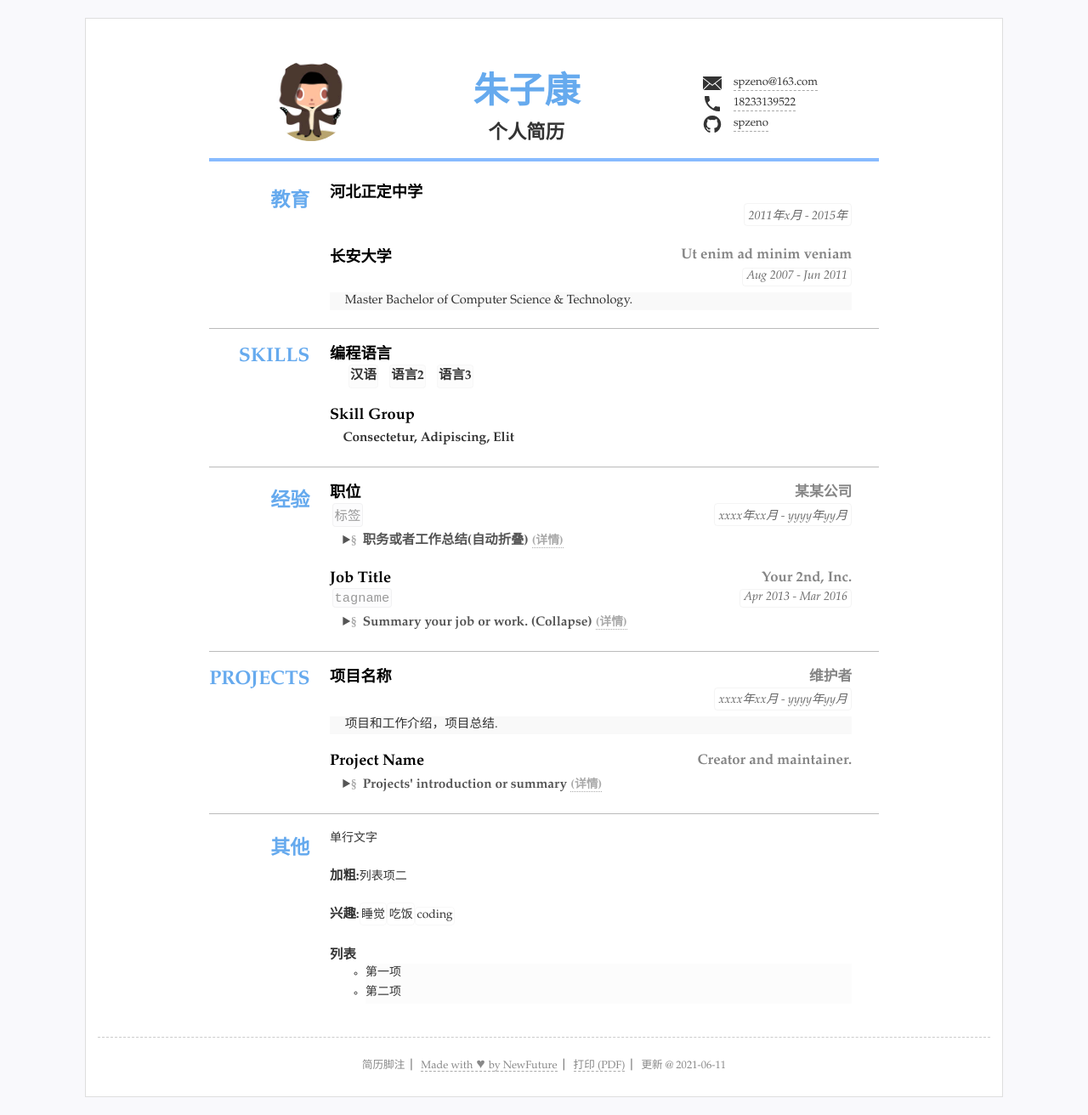
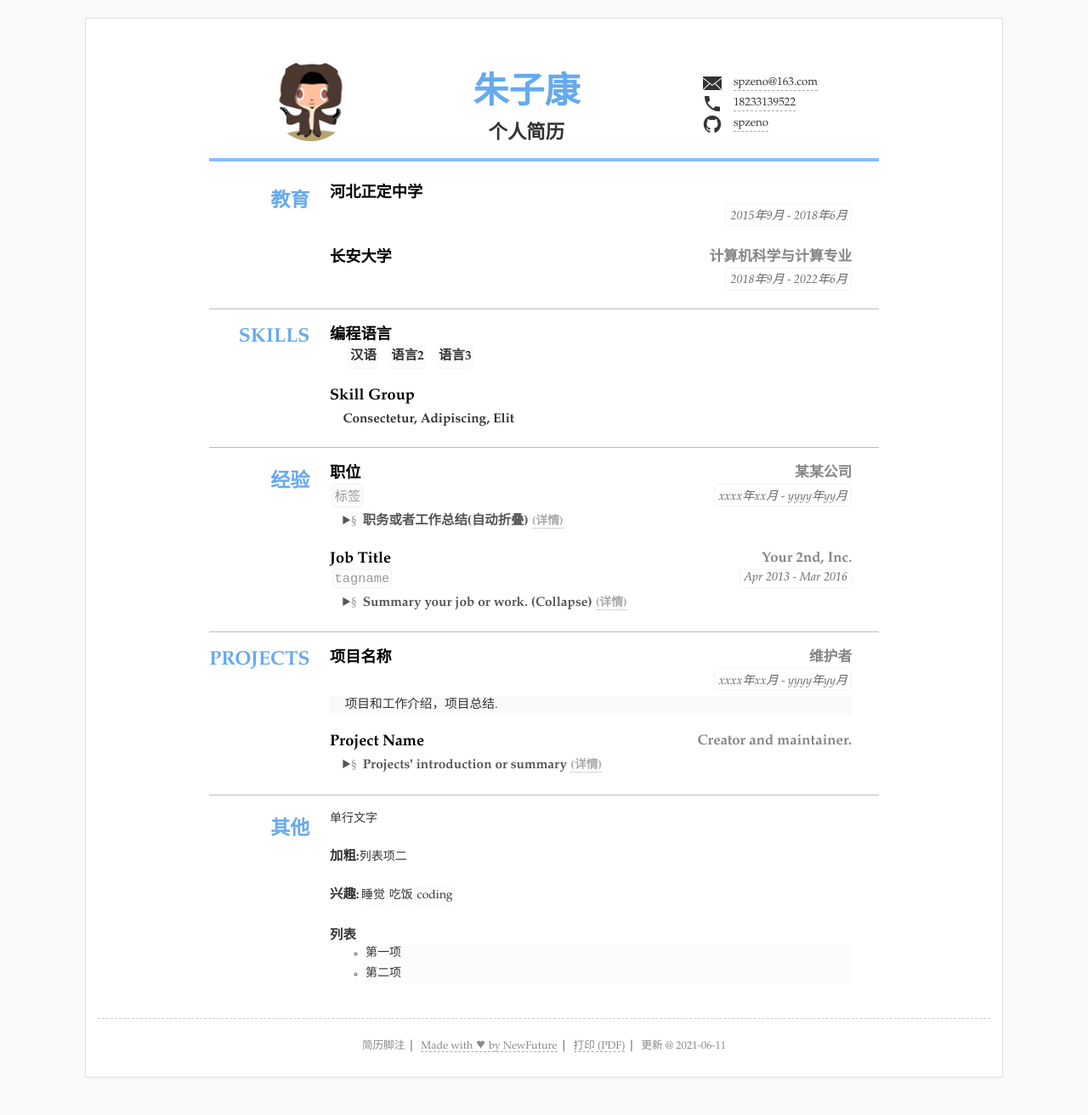
Before and after one commit to spzeno/CV, a Jekyll site: the page built from index.html, in a window 1280 px wide. Shown: the whole page at 85% size. Built offline with Jekyll 4.4.1, drawn with Linux system fonts in a browser that asks for light colours; after the commit the page ends 1289 px from its top, so only the background shows below that.

Commit message:
Update resume.yml

```diff
--- a/_data/resume.yml
+++ b/_data/resume.yml
@@ -28,11 +28,11 @@ main: #简历主要内容，
   name: 教育 #显示名称，空则使用type
   content: #内容基本格式 标题-副标题-日期-详细内容 (都允许空)
   - title: 河北正定中学
-    duration: "2011年x月 - 2015年"
+    duration: "2015年9月 - 2018年6月"
   - title: 长安大学
-    duration: Aug 2007 - Jun 2011
-    sub: Ut enim ad minim veniam
-    detail: Master Bachelor of Computer Science & Technology.
+    duration: "2018年9月 - 2022年6月"
+    sub: 计算机科学与计算专业
+ #   detail: 计算机科学与计算专业
 
 - type: skills
   # name: "技能"
```
